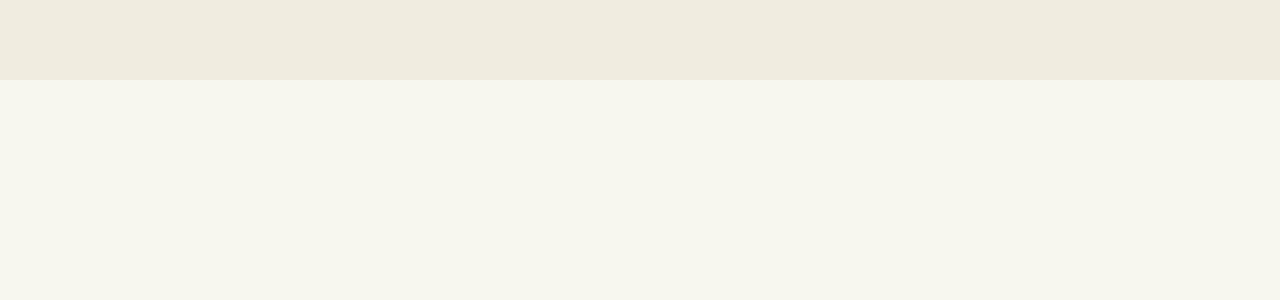
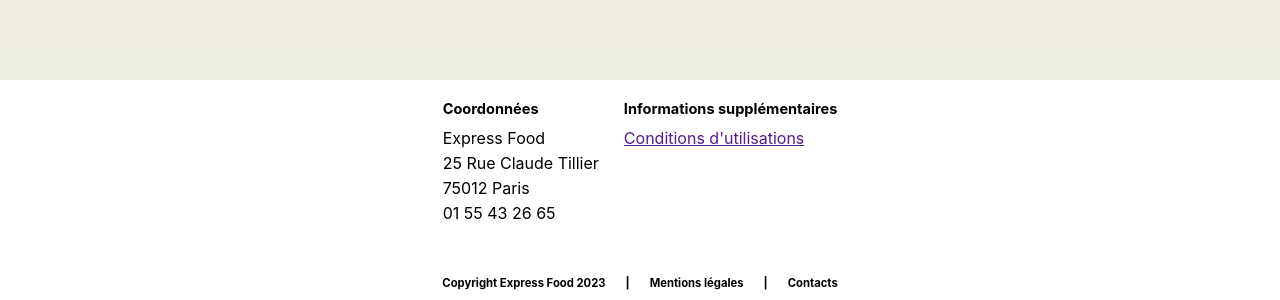
Before and after one commit to asndiallo/express-food, a React (Create React App) app in the folder frontend/: page / in a window 1280 px wide. Shown: the part 720-1020 px from the top of the page. Before the commit the page ends 800 px from the top, so only its background shows below. Built offline with nearby package versions, Linux system fonts and the light colour scheme.

Commit message:
stable footer

```diff
--- a/frontend/src/App.css
+++ b/frontend/src/App.css
@@ -7,7 +7,23 @@
 body, html {
     margin: 0px;
     padding: 0px;
+    height: 100%;
     min-width: 100vw;
     min-height: 100vh;
     background-color: var(--background-color);
 }
+
+.App {
+    display: flex;
+    flex-direction: column;
+    height: 100%;
+    width: 100%;
+    max-height: 100%;
+}
+
+.content-wrapper {
+    min-height: 100vh;
+    max-width: 100%;
+    overflow-x: hidden;
+    position: relative;
+}
--- a/frontend/src/App.js
+++ b/frontend/src/App.js
@@ -11,13 +11,15 @@ import Home from './pages/Home';
 function App() {
   return (
     <div className="App">
-        <Router>
+      <Router>
+        <div className="content-wrapper">
             <Navbar />
             <Routes>
                 <Route path="/" element={<Home />} />
             </Routes>
-        </Router>
+        </div>
         <Footer />
+      </Router>
     </div>
   );
 }
--- /dev/null
+++ b/frontend/src/components/Footer.css
@@ -0,0 +1,52 @@
+.footer_component {
+    display: flex;
+    flex-direction: column;
+    width: 100%;
+    min-height: 200px;
+    padding: 10px 0px;
+    background-color: white;
+}
+
+.footer_infos {
+    display: flex;
+    justify-content: center;
+    flex: 1;
+    padding: 0px 10px;
+    gap: 25px;
+}
+
+.footer_infos div {
+    display: flex;
+    flex-direction: column;
+    align-items: left;
+    gap: 5px;
+}
+
+.footer_infos div h1 {
+    font-size: calc(12px + 0.2vw);
+    margin-bottom: 5px;
+}
+
+.footter_infos div span {
+    display: inline-block;
+    overflow: hidden;
+    text-overflow: ellipsis;
+    white-space: nowrap;
+}
+
+.footer_copyright {
+    display: flex;
+    justify-content: center;
+}
+
+.footer_copyright span {
+    display: inline-block;
+    overflow: hidden;
+    text-overflow: hidden;
+    white-space: nowrap;
+    font-weight: bold;
+    text-align: center;
+    font-size: calc(10px + 0.1vw);
+    padding: 0px 10px;
+    cursor: pointer;
+}
--- a/frontend/src/components/Footer.jsx
+++ b/frontend/src/components/Footer.jsx
@@ -1,9 +1,29 @@
 import React from 'react';
+import './Footer.css';
 
 function Footer() {
     return (
         <div className="footer_component">
-
+            <div className="footer_infos">
+                <div className="footer_contact">
+                    <h1>Coordonnées</h1>
+                    <span>Express Food</span>
+                    <span>25 Rue Claude Tillier</span>
+                    <span>75012 Paris</span>
+                    <span>01 55 43 26 65</span>
+                </div>
+                <div className="footer_cond">
+                    <h1>Informations supplémentaires</h1>
+                    <a href="">Conditions d'utilisations</a>
+                </div>
+            </div>
+            <div className="footer_copyright">
+                <span>Copyright Express Food 2023</span>
+                <span>|</span>
+                <span>Mentions légales</span>
+                <span>|</span>
+                <span>Contacts</span>
+            </div>
         </div>
     );
 }
```
